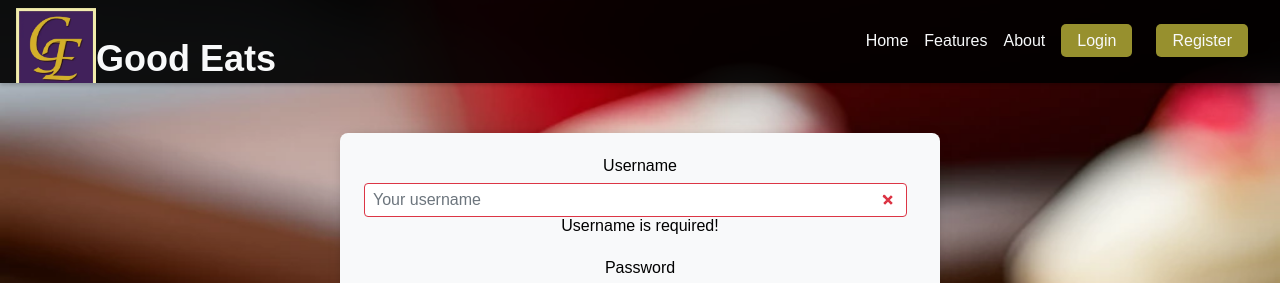
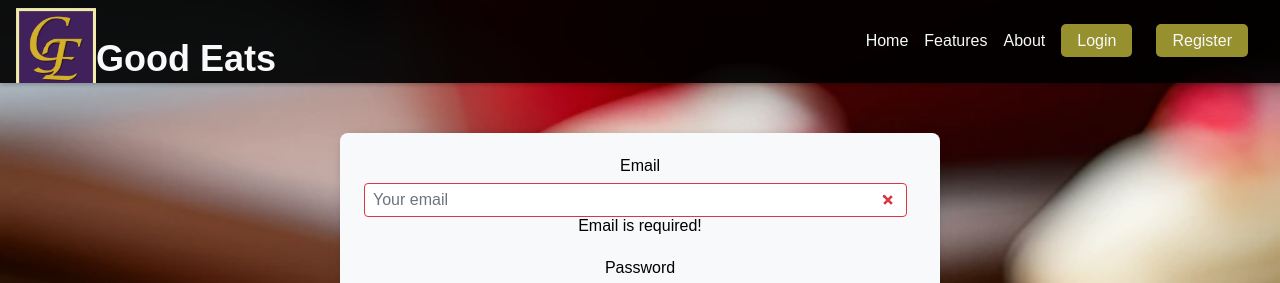
Before and after one commit to LaurenWollaston/Rolodiet, a React (Create React App) app in the folder client/: page /login in a window 1280 px wide. Shown: the top 283 px of the page. Built offline with nearby package versions, Linux system fonts and the light colour scheme.

Commit message:
refactored LoginForm to ensure all objects and variables are being passed correctly

```diff
--- a/client/src/apolloClient.js
+++ b/client/src/apolloClient.js
@@ -1,4 +1,5 @@
 import { ApolloClient, InMemoryCache, createHttpLink, ApolloLink, concat } from '@apollo/client';
+import { setContext }
 
 // Replace this with your GraphQL server endpoint
 const GRAPHQL_ENDPOINT = 'http://localhost:3001/graphql';
--- a/client/src/components/LoginForm.js
+++ b/client/src/components/LoginForm.js
@@ -1,13 +1,14 @@
 import React, { useState } from "react";
 import { useMutation } from '@apollo/client';
 import { Form, Button, Alert } from 'react-bootstrap';
+import './LoginForm.css'; // Import the CSS file
 
 import { LOGIN_USER } from "../utils/mutations";
-import Auth from '../utils/auth';
-import './LoginForm.css'; // Import the CSS file
+import AuthService from '../utils/auth';
+
 
 const LoginForm = () => {
-    const [userFormData, setUserFormData] = useState({ username: '', password: '' });
+    const [userFormData, setUserFormData] = useState({ email: '', password: '' });
     const [validated, setValidated] = useState(false);
     const [showAlert, setShowAlert] = useState(false);
 
@@ -30,11 +31,11 @@ const LoginForm = () => {
 
         try {
             const { data } = await login({
-                variables: { ...userFormData },
+                variables: { email: userFormData.email, password: userFormData.password },
             });
 
-            const { token, user } = data.login;
-            Auth.login(token);
+            const { token} = data.login;
+            AuthService.login(token);
 
         } catch (error) {
             console.error(error);
@@ -42,7 +43,7 @@ const LoginForm = () => {
         }
 
         setUserFormData({
-            username: '',
+            email: '',
             password: '',
         });
     };
@@ -55,17 +56,17 @@ const LoginForm = () => {
                 </Alert>
 
                 <Form.Group className='mb-3 loginFormInputGroup'>
-                    <Form.Label htmlFor='username' className='loginFormLabel'>Username</Form.Label>
+                    <Form.Label htmlFor='email' className='loginFormLabel'>Email</Form.Label>
                     <Form.Control
                         type='text'
-                        placeholder='Your username'
-                        name='username'
+                        placeholder='Your email'
+                        name='email'
                         onChange={handleInputChange}
-                        value={userFormData.username}
+                        value={userFormData.email}
                         required
                         className='loginFormControl'
                         />
-                    <Form.Control.Feedback type='invalid' className='loginFormInvalidFeedback'>Username is required!</Form.Control.Feedback>
+                    <Form.Control.Feedback type='invalid' className='loginFormInvalidFeedback'>Email is required!</Form.Control.Feedback>
                 </Form.Group>
 
                 <Form.Group className='mb-3 loginFormInputGroup'>
```
